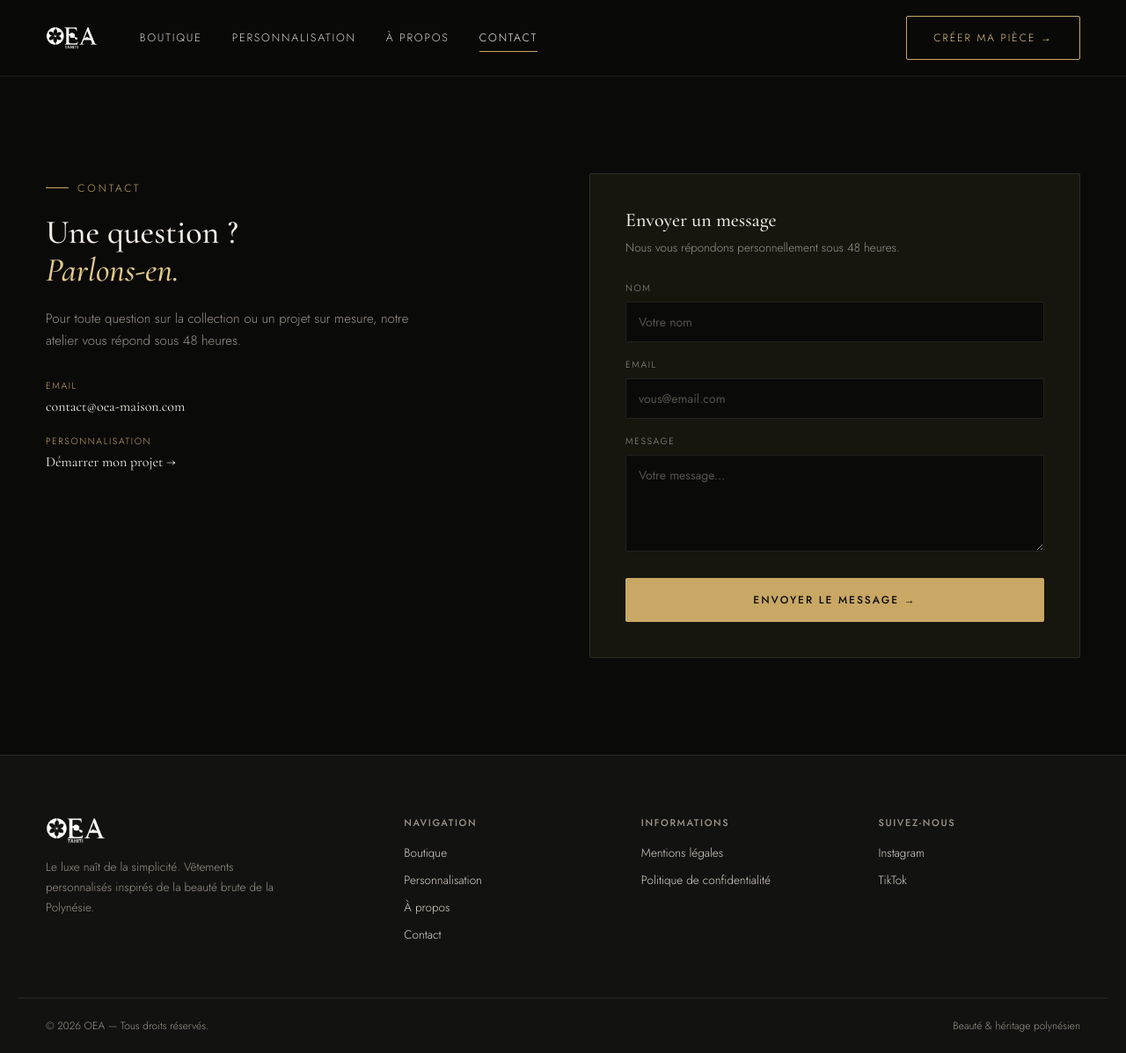
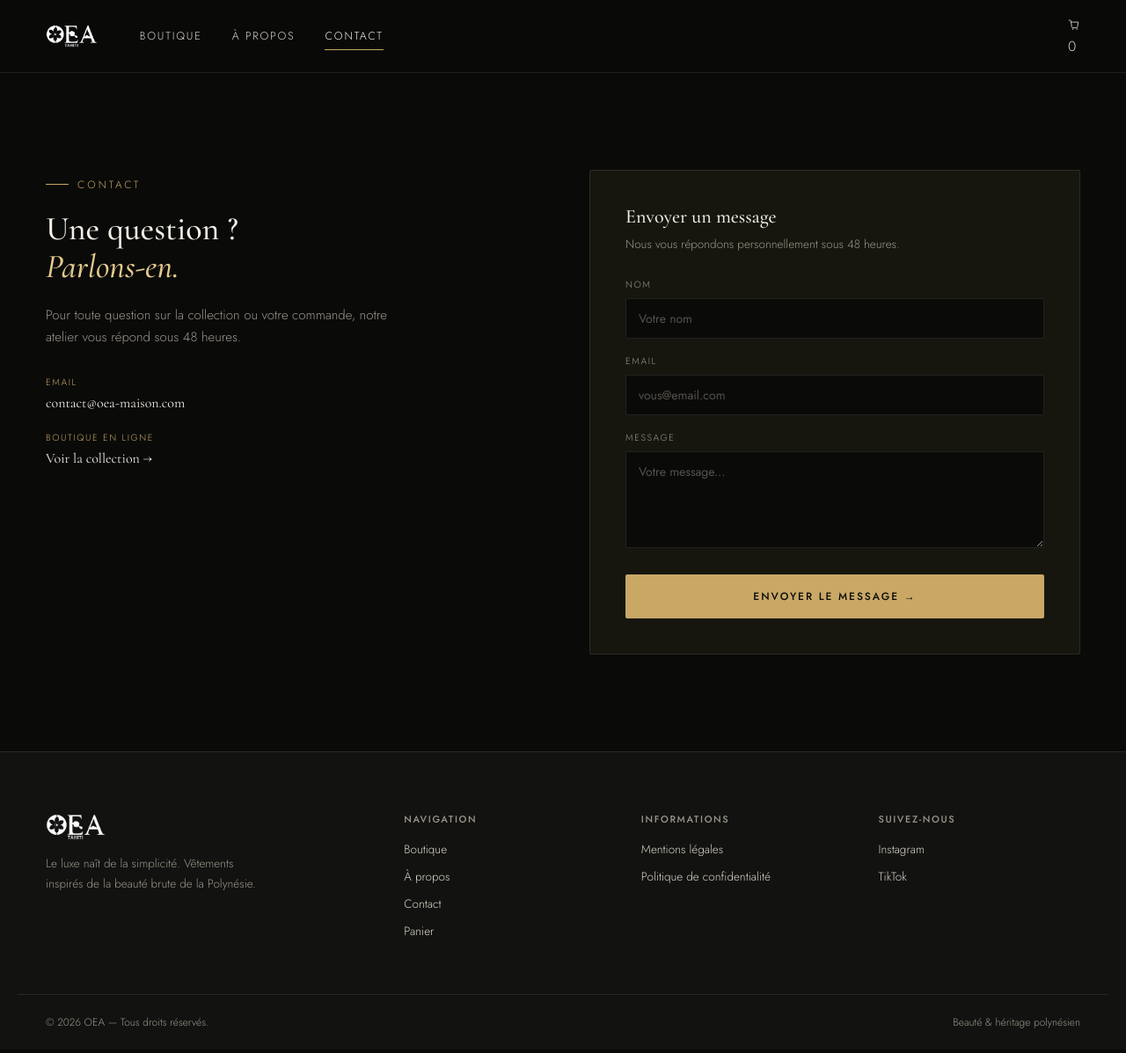
Before and after one commit to Heya-56/oea-shop, a plain HTML site: page oea/contact.html in a window 1280 px wide. Shown: the whole page at 88% size. Drawn offline with nearby package versions, Linux system fonts and the light colour scheme.

Commit message:
Update contact.html with new links and text

```diff
--- a/oea/contact.html
+++ b/oea/contact.html
@@ -5,7 +5,18 @@
 <meta name="viewport" content="width=device-width, initial-scale=1.0">
 <title>Contact — OEA</title>
 <meta name="description" content="Contactez la maison OEA pour toute question sur la collection ou votre commande.">
-<link rel="icon" href="data:,">
+<link rel="manifest" href="manifest.json">
+<meta name="theme-color" content="#0a0a09">
+<link rel="icon" type="image/png" sizes="32x32" href="assets/icons/favicon-32.png">
+<link rel="icon" type="image/png" sizes="16x16" href="assets/icons/favicon-16.png">
+<link rel="apple-touch-icon" sizes="180x180" href="assets/icons/apple-touch-icon.png">
+<link rel="apple-touch-icon" sizes="167x167" href="assets/icons/apple-touch-icon-167.png">
+<link rel="apple-touch-icon" sizes="152x152" href="assets/icons/apple-touch-icon-152.png">
+<link rel="apple-touch-icon" sizes="120x120" href="assets/icons/apple-touch-icon-120.png">
+<meta name="apple-mobile-web-app-capable" content="yes">
+<meta name="apple-mobile-web-app-status-bar-style" content="black-translucent">
+<meta name="apple-mobile-web-app-title" content="OEA">
+<meta name="mobile-web-app-capable" content="yes">
 <link rel="stylesheet" href="css/style.css">
 </head>
 <body>
@@ -17,11 +28,17 @@
     </a>
     <nav class="main-nav" id="main-nav">
       <a href="boutique.html">Boutique</a>
-      <a href="personnalisation.html">Personnalisation</a>
       <a href="a-propos.html">À propos</a>
       <a href="contact.html" aria-current="page">Contact</a>
     </nav>
-    <a href="personnalisation.html#devis" class="btn btn-outline-gold header-cta">Créer ma pièce →</a>
+    <a href="panier.html" class="cart-link" aria-label="Voir le panier">
+      <svg class="cart-icon" viewBox="0 0 24 24" fill="none" stroke="currentColor" stroke-width="1.5" aria-hidden="true">
+        <path d="M6 7h14l-1.5 9.2a2 2 0 0 1-2 1.8H9.4a2 2 0 0 1-2-1.8L5.6 4.4A1 1 0 0 0 4.6 3.5H2" stroke-linecap="round" stroke-linejoin="round"/>
+        <circle cx="9.5" cy="20.3" r="1.3" fill="currentColor" stroke="none"/>
+        <circle cx="17.3" cy="20.3" r="1.3" fill="currentColor" stroke="none"/>
+      </svg>
+      <span class="cart-badge" data-cart-count>0</span>
+    </a>
     <button class="nav-toggle" id="navToggle" aria-label="Ouvrir le menu" aria-expanded="false">☰</button>
   </div>
 </header>
@@ -33,15 +50,15 @@
         <div class="contact-info">
           <span class="eyebrow">Contact</span>
           <h2>Une question ?<br><em>Parlons-en.</em></h2>
-          <p>Pour toute question sur la collection ou un projet sur mesure, notre atelier vous répond sous 48 heures.</p>
+          <p>Pour toute question sur la collection ou votre commande, notre atelier vous répond sous 48 heures.</p>
 
           <div class="contact-detail">
             <div class="label">Email</div>
             <div class="value">contact@oea-maison.com</div>
           </div>
           <div class="contact-detail">
-            <div class="label">Personnalisation</div>
-            <div class="value"><a href="personnalisation.html#devis">Démarrer mon projet →</a></div>
+            <div class="label">Boutique en ligne</div>
+            <div class="value"><a href="boutique.html">Voir la collection →</a></div>
           </div>
         </div>
 
@@ -80,14 +97,14 @@
       <span class="logo">
         <img src="assets/images/logo-oea-mark-dark.png" alt="OEA Tahiti" class="logo-mark-img">
       </span>
-      <p>Le luxe naît de la simplicité. Vêtements personnalisés inspirés de la beauté brute de la Polynésie.</p>
+      <p>Le luxe naît de la simplicité. Vêtements inspirés de la beauté brute de la Polynésie.</p>
     </div>
     <div class="footer-col">
       <h4>Navigation</h4>
       <a href="boutique.html">Boutique</a>
-      <a href="personnalisation.html">Personnalisation</a>
       <a href="a-propos.html">À propos</a>
       <a href="contact.html">Contact</a>
+      <a href="panier.html">Panier</a>
     </div>
     <div class="footer-col">
       <h4>Informations</h4>
@@ -139,6 +156,7 @@
     }
   });
 </script>
+<script src="js/cart.js"></script>
 <script src="js/main.js"></script>
 </body>
 </html>
```
